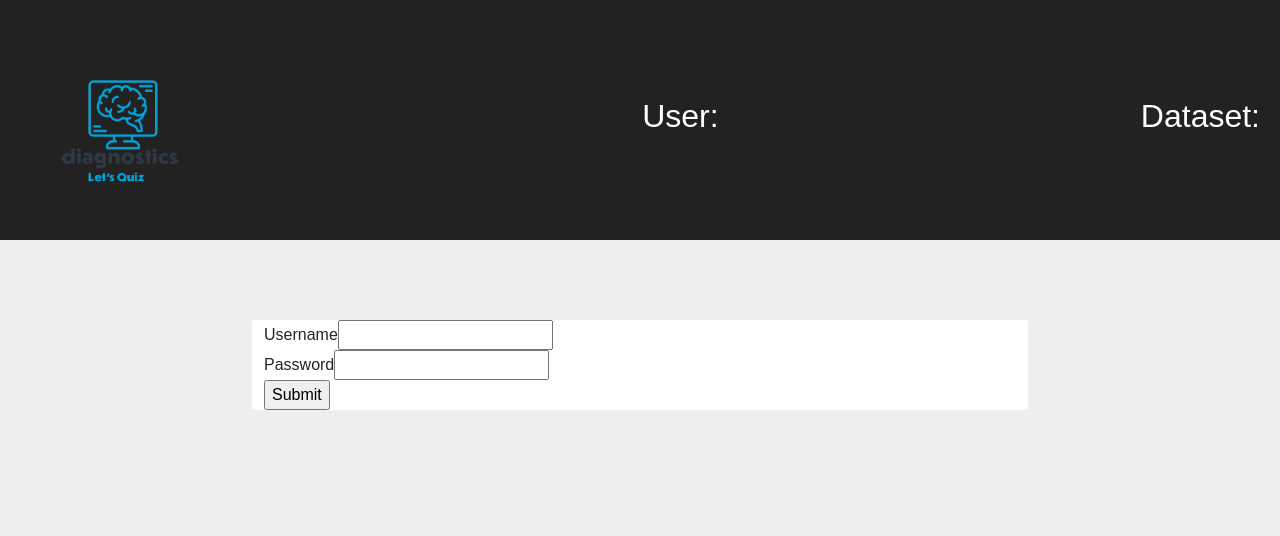
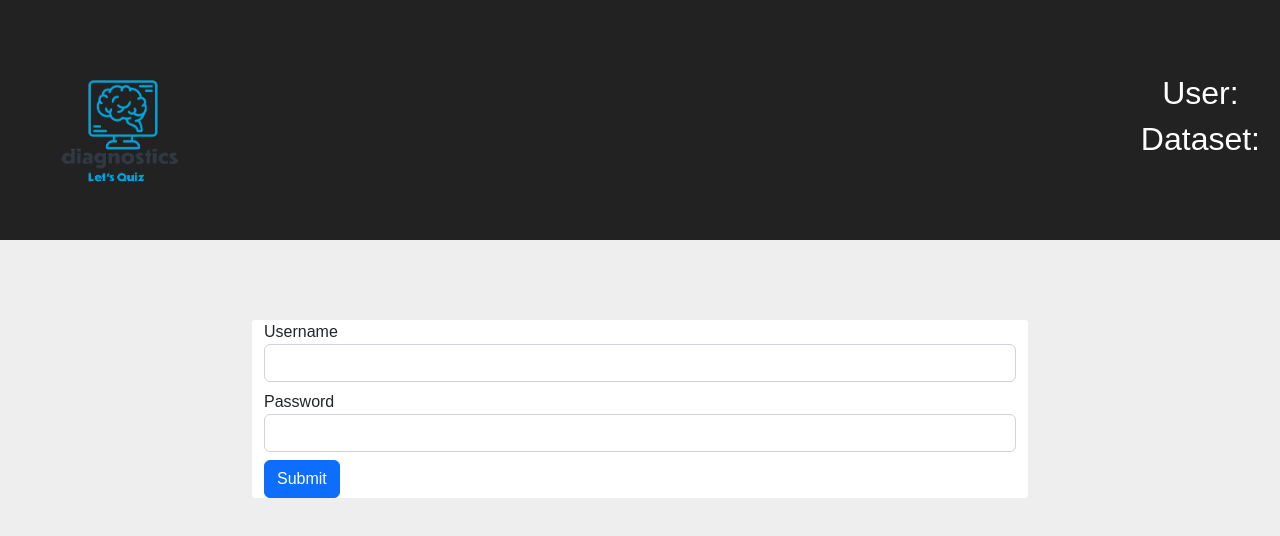
Before and after one commit to Causality-C/tum-ai-makeathon-2022, a React (Create React App) app in the folder frontend/: page / in a window 1280 px wide. Shown: the top 536 px of the page. Built offline with nearby package versions, Linux system fonts and the light colour scheme.

Commit message:
update ui

```diff
--- a/frontend/src/App.js
+++ b/frontend/src/App.js
@@ -187,8 +187,11 @@ class App extends Component {
               height="30%"
             />
           )}
-          <h2>User: {localStorage.getItem("user")}</h2>
-          <h2>Dataset: {this.state.firstChoice}</h2>
+          <div>
+            <h2>User: {localStorage.getItem("user")}</h2>
+            <h2>Dataset: {this.state.firstChoice}</h2>
+          </div>
+
         </div>
         {this.state.questionSet ? (
           this.state.result ? (
--- a/frontend/src/components/Login.js
+++ b/frontend/src/components/Login.js
@@ -24,9 +24,10 @@ export default function Login(props) {
     <div className="container bg-transparent d-flex justify-content-center">
       <div className="container form">
         <form onSubmit={handleSubmit}>
-          <div className="input-container">
+          <div className="form-group mb-2">
             <label>Username </label>
             <input
+              className="form-control"
               type="text"
               name="uname"
               value={user}
@@ -34,9 +35,10 @@ export default function Login(props) {
               required
             />
           </div>
-          <div className="input-container">
+          <div  className="form-group mb-2">
             <label>Password </label>
             <input
+              className="form-control"
               type="password"
               name="pass"
               value={password}
@@ -44,9 +46,9 @@ export default function Login(props) {
               required
             />
           </div>
-          <div className="button-container">
-            <input type="submit" />
-          </div>
+          <button className="btn btn-primary" type="submit">
+            Submit
+          </button>
         </form>
       </div>
     </div>
```
